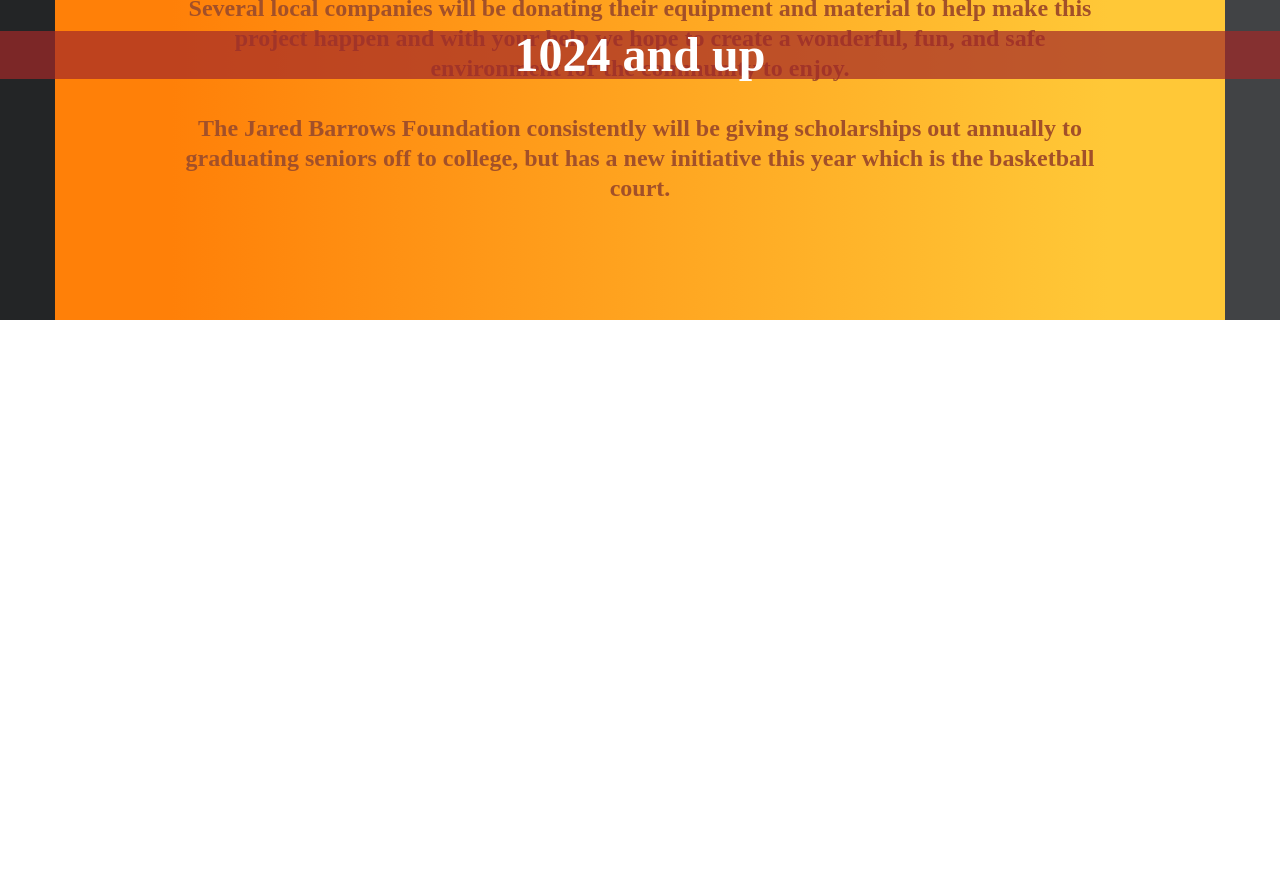
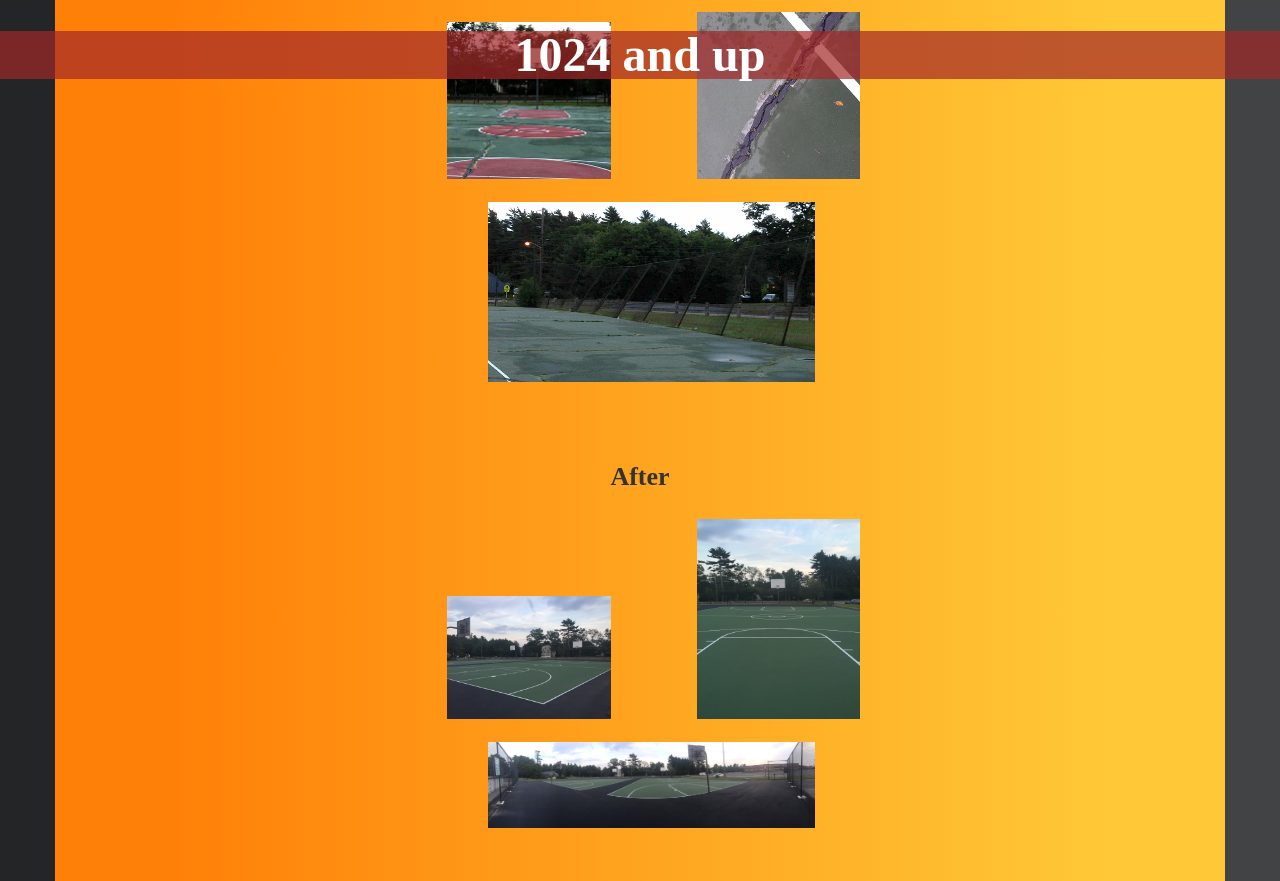
Before and after one commit to thines92/barrowsSite, a plain HTML site: page projects/index.html in a window 1280 px wide. Shown: the part 661-1542 px from the top of the page. Before the commit the page ends 981 px from the top, so only its background shows below. Drawn offline with Linux system fonts and the light colour scheme.

Commit message:
added 3 new project pictures

```diff
--- a/css/main.css
+++ b/css/main.css
@@ -165,14 +165,32 @@ body {
   background:         linear-gradient(90deg, #FF8008 10%, #FFC837 90%); /* W3C */
   position: relative;
 }
+.image-header {
+  font-size: 26px;
+  font-weight: bold;
+  text-align: center;
+  margin-top: 2.5%;
+}
 .project-images {
-  margin-top: 5%;
-  margin-bottom: 5%;
-  margin-left: 10%;
+  margin-top: 2.5%;
+  padding-bottom: 2.5%;
+  margin-left: 30%;
 }
-.project-images img {
+.project-page img:nth-child(-n+2) {
   margin: 0 5%;
   height: auto;
+  max-height: 200px;
+  min-height: 55px;
+  height: 100%;
+  width: 20%;
+  position: relative;
+}
+.project-page img:last-child {
+  width: 40%;
+  height: auto;
+  margin-left: 10%;
+  margin-top: 2.5%;
+  padding-bottom: 2.5%;
 }
 .left-project-img {
   height: auto;
@@ -185,7 +203,7 @@ body {
   position: relative;
 }
 .bottom-project-img {
-  height: 20%;
+  max-height: 200px;
   width: 20%;
   position: relative;
 }
@@ -198,7 +216,8 @@ body {
   color: #a25029;
   font-weight: 600;
   margin: auto;
-  padding-bottom: 10%;
+  padding-bottom: 2.5%;
+  padding-top: 2.5%;
 }
 .donate-page {
   height: auto;
--- a/projects/index.html
+++ b/projects/index.html
@@ -23,11 +23,6 @@
         <div class="title">
           <h1 class="header">Projects</h1>
         </div>
-        <div class="project-images">
-          <img class="left-project-img" alt="" src="../images/left-project-img.jpg" />
-          <img class="right-project-img" alt="" src="../images/right-project-img.jpg" />
-          <img class="bottom-project-img" alt="" src="../images/bottom-project-img.jpg" />
-        </div>
         <div class="project-body">
           <p>
             We have met with town officials, the director of recreation and
@@ -45,6 +40,22 @@
             annually to graduating seniors off to college, but has a new initiative
             this year which is the basketball court.</p>
         </div>
+        <div class="before-images">
+          <h3 class="image-header">Before</h3>
+          <div class="project-images">
+            <img class="left-project-img" alt="" src="../images/left-project-img.jpg" />
+            <img class="right-project-img" alt="" src="../images/right-project-img.jpg" />
+            <img class="bottom-project-img" alt="" src="../images/bottom-project-img.jpg" />
+          </div>
+        </div>
+        <div class="after-images">
+          <h3 class="image-header">After</h3>
+          <div class="project-images">
+            <img class="left-project-img" alt="" src="../images/after-left.jpg" />
+            <img class="right-project-img" alt="" src="../images/after-right.jpg" />
+            <img class="bottom-project-img" alt="" src="../images/after-bottom.jpg" />
+          </div>
+        </div>
       </section>
   </div>
 </body>
```
Also changed, not shown: images/after-bottom.jpg (added), images/after-left.jpg (added), images/after-right.jpg (added).
